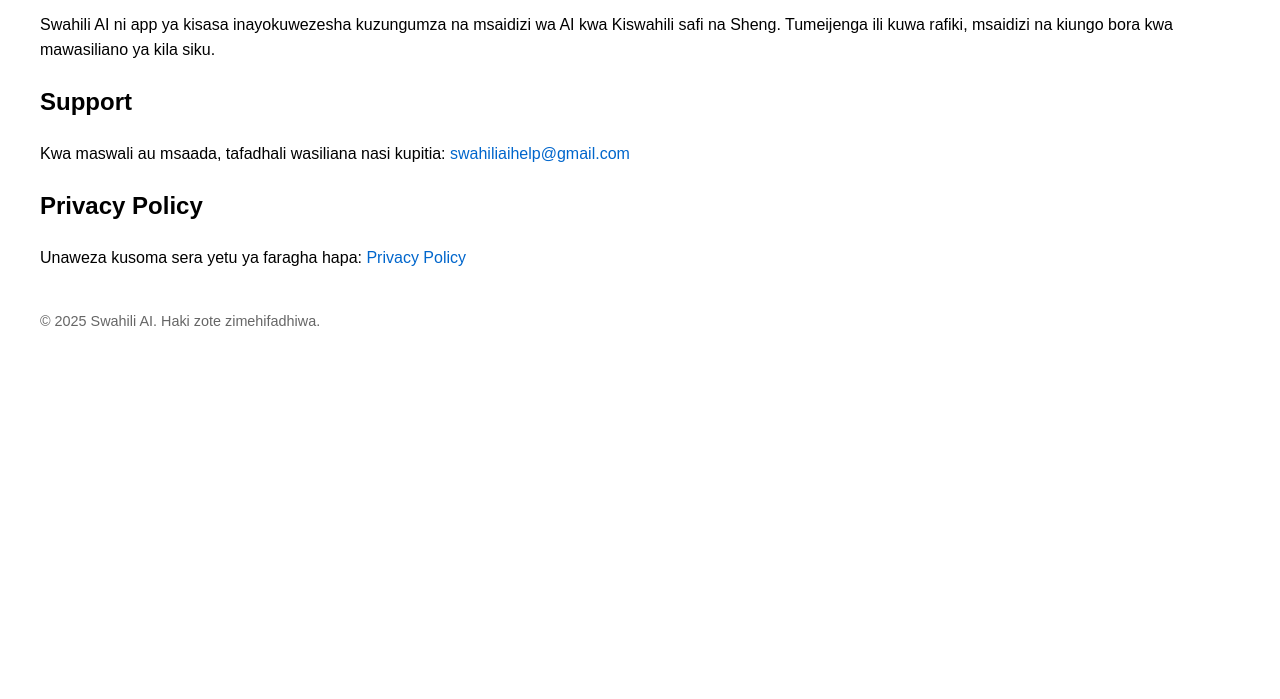
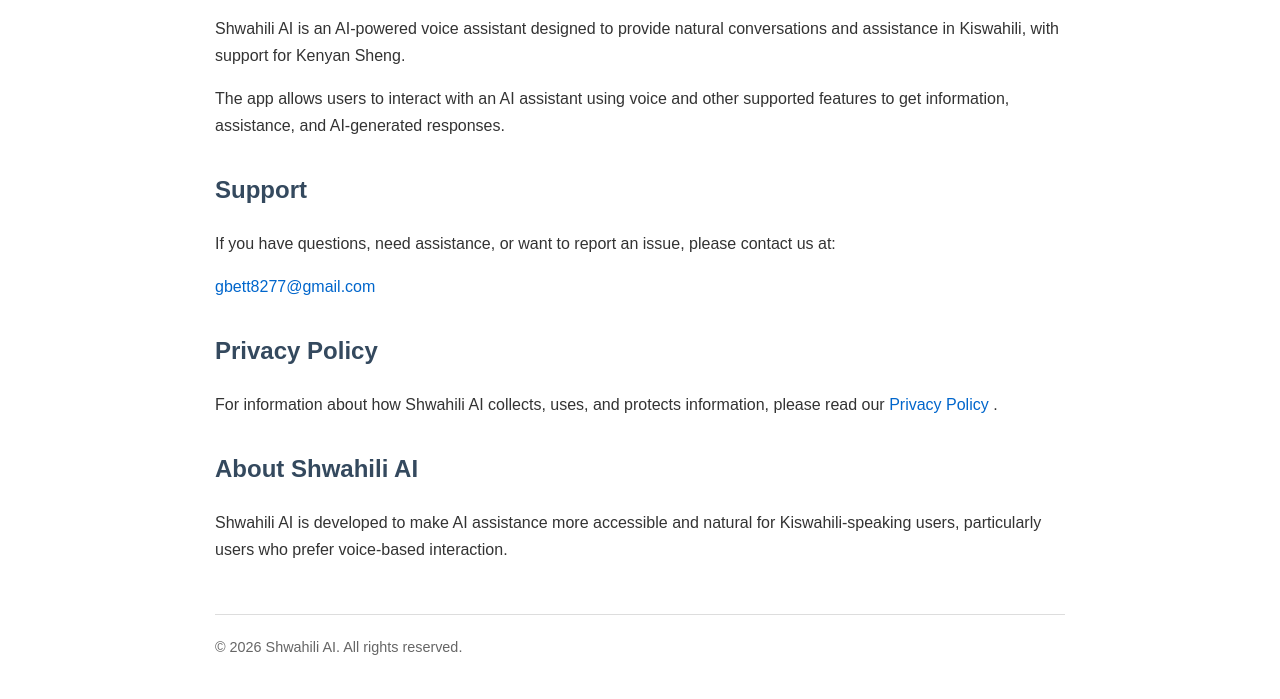
Before and after one commit to Gidey8277/swahiliai-site, a plain HTML site: page index.html in a window 1280 px wide. Shown: the part 101-800 px from the top of the page. Drawn offline with Linux system fonts and the light colour scheme.

Commit message:
Update index.html

````diff
--- a/index.html
+++ b/index.html
@@ -1,53 +1,99 @@
 <!DOCTYPE html>
+
 <html lang="en">
 <head>
   <meta charset="UTF-8">
   <meta name="viewport" content="width=device-width, initial-scale=1.0">
-  <title>Swahili AI</title>
+  <title>Shwahili AI</title>
   <style>
     body {
       font-family: Arial, sans-serif;
-      margin: 40px;
-      line-height: 1.6;
+      max-width: 850px;
+      margin: 40px auto;
+      padding: 0 20px;
+      line-height: 1.7;
+      color: #333;
     }
+
+```
 h1 {
   color: #2c3e50;
 }
+
+h2 {
+  margin-top: 30px;
+  color: #34495e;
+}
+
 a {
   color: #0066cc;
   text-decoration: none;
 }
+
 a:hover {
   text-decoration: underline;
 }
+
 footer {
-      margin-top: 40px;
+  margin-top: 50px;
+  padding-top: 20px;
+  border-top: 1px solid #ddd;
   font-size: 0.9em;
   color: #666;
 }
+```
+
   </style>
 </head>
+
 <body>
-  <h1>Swahili AI</h1>
+
+  <h1>Shwahili AI</h1>
+
   <p>
-    Swahili AI ni app ya kisasa inayokuwezesha kuzungumza na msaidizi wa AI
-    kwa Kiswahili safi na Sheng. Tumeijenga ili kuwa rafiki, msaidizi na
-    kiungo bora kwa mawasiliano ya kila siku.
+    Shwahili AI is an AI-powered voice assistant designed to provide
+    natural conversations and assistance in Kiswahili, with support for
+    Kenyan Sheng.
+  </p>
+
+  <p>
+    The app allows users to interact with an AI assistant using voice
+    and other supported features to get information, assistance, and
+    AI-generated responses.
   </p>
 
   <h2>Support</h2>
-  <p>Kwa maswali au msaada, tafadhali wasiliana nasi kupitia:
-    <a href="mailto:swahiliaihelp@gmail.com">swahiliaihelp@gmail.com</a>
+
+  <p>
+    If you have questions, need assistance, or want to report an issue,
+    please contact us at:
+  </p>
+
+  <p>
+    <a href="mailto:gbett8277@gmail.com">gbett8277@gmail.com</a>
   </p>
 
   <h2>Privacy Policy</h2>
+
   <p>
-    Unaweza kusoma sera yetu ya faragha hapa:
-    <a href="https://gidey8277.github.io/swahiliai-site/privacy-policy.html" target="_blank">Privacy Policy</a>
+    For information about how Shwahili AI collects, uses, and protects
+    information, please read our
+    <a href="https://gidey8277.github.io/swahiliai-site/privacy-policy.html">
+      Privacy Policy
+    </a>.
+  </p>
+
+  <h2>About Shwahili AI</h2>
+
+  <p>
+    Shwahili AI is developed to make AI assistance more accessible and
+    natural for Kiswahili-speaking users, particularly users who prefer
+    voice-based interaction.
   </p>
 
   <footer>
-    &copy; 2025 Swahili AI. Haki zote zimehifadhiwa.
+    &copy; 2026 Shwahili AI. All rights reserved.
   </footer>
+
 </body>
 </html>
````
Lines whose indentation alone changed are shown as unchanged.
